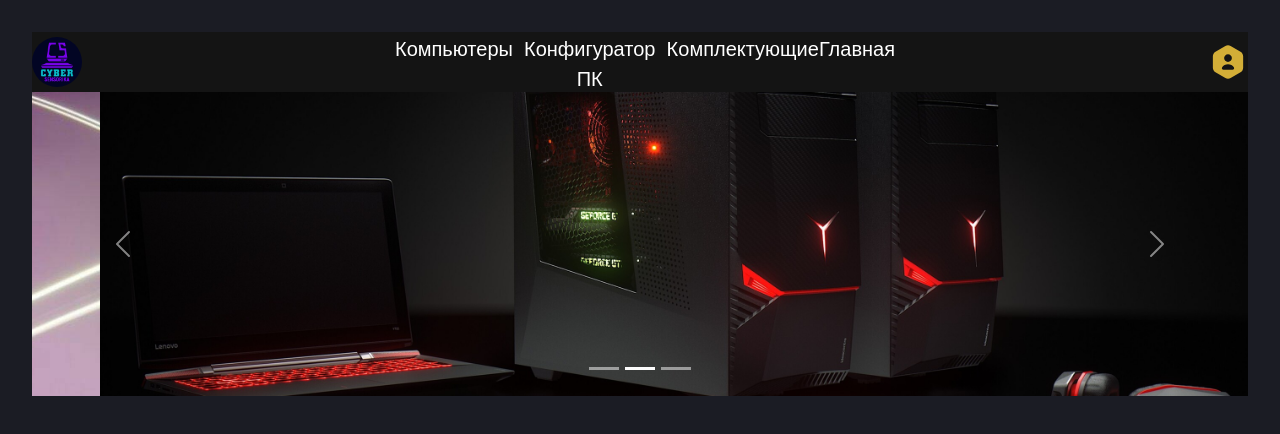
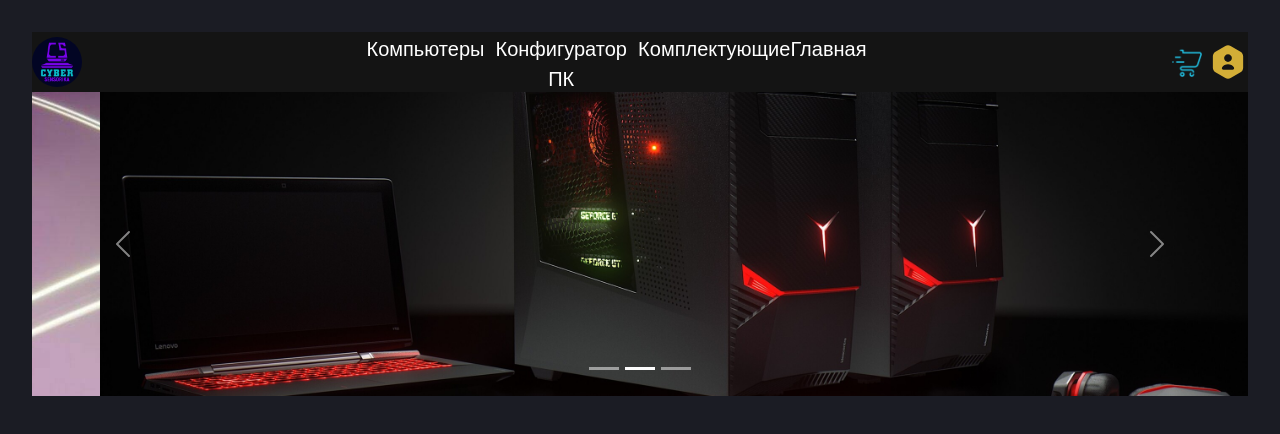
Before and after one commit to AbdulrahmanJK/frontend-computer-assembler, a React (Vite) app: page / in a window 1280 px wide. Shown: the top 434 px of the page. Built offline with nearby package versions, Linux system fonts and the light colour scheme.

Commit message:
dobavil corziny krasivuyu

```diff
--- a/src/components/Header.tsx
+++ b/src/components/Header.tsx
@@ -1,12 +1,15 @@
 import { Link } from "react-router-dom";
 import { useSelector } from "react-redux";
 import { useEffect} from "react";
+import { useState } from "react";
+import cart from './img/cart2.png'
 import img from './img/user.svg'
 import img1 from './img/logo.jpg'
 import img2 from './img/user.svg'
 import style from './Header/header.module.css'
 import { RootState } from "../app/store";
 function Header() {
+  let [cartOpen, setCartOpen] = useState(false);
   const getTok = useSelector((state: RootState) => state.authReducer.token);
 
   useEffect(() => {
@@ -23,11 +26,19 @@ function Header() {
           <span>Комплектующие</span>
          <Link to="/"> <span>Главная</span></Link>
         </div>
+
         <div>
+        <button className={style.cart} onClick={() => setCartOpen(cartOpen = !cartOpen)}><img  src={cart}/></button>
           {getTok ? (<Link to="logroom"><img src={img2} alt="" /></Link>) : (<Link to="auth"><img src={img2} alt="" /></Link>)}
+          {cartOpen && (
+            <div className={style.shopCart}>
+
+            </div>
+          )}
           <span></span>
           <span></span>
         </div>
+
 
     </div>
   );
--- a/src/components/Header/header.module.css
+++ b/src/components/Header/header.module.css
@@ -12,6 +12,8 @@
 font-family: 'Josefin Sans', sans-serif;
 font-family: 'Open Sans', sans-serif;
 font-family: 'Oswald', sans-serif;
+position: relative;
+z-index: 1;
 }
 .three_span{
     display: flex;
@@ -29,3 +31,26 @@ font-family: 'Oswald', sans-serif;
 .three_span a:hover{
     color: #d3ae37;
 }
+.cart {
+    background-color: transparent;
+    background-repeat: no-repeat;
+    border: none;
+    cursor: pointer;
+    overflow: hidden;
+    outline: none;
+    margin-left: 15px;
+}
+.cart img {
+    width: 30px;
+    height: 30px;
+}
+.shopCart {
+    position: absolute;
+    width: 450px;
+    min-height: 150px;
+    top: 65px;
+    background-color: cyan;
+    box-shadow: 20px -16px teal;
+    right: 50px;
+    z-index: 0;
+}
```
Also changed, not shown: src/components/authorization/Login.tsx (line endings or trailing spaces), src/components/img/cart.svg (added), src/components/img/cart2.png (added).
